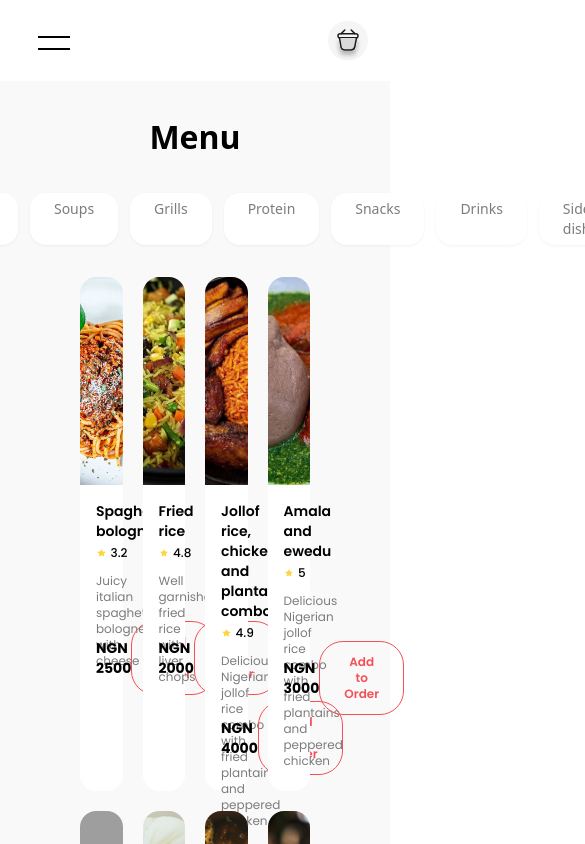
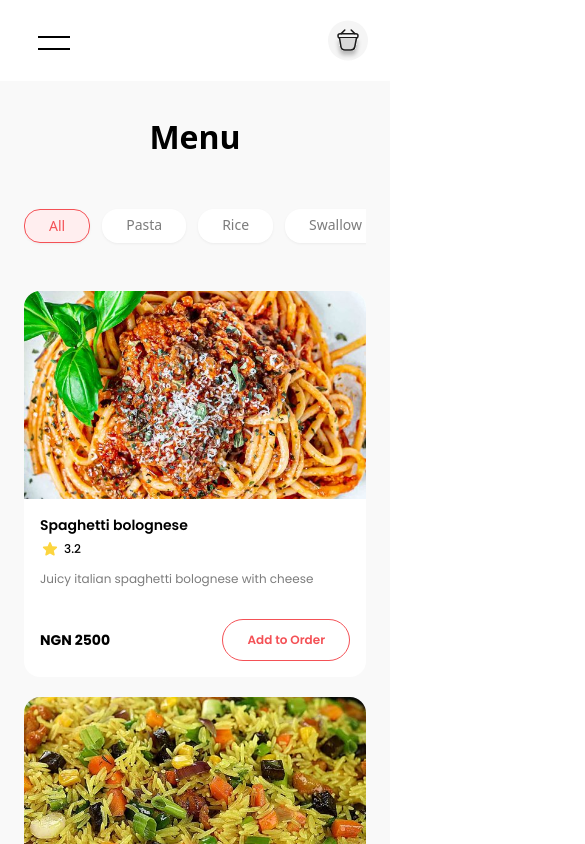
Before and after one commit to Ozyugoo/consuBite, a React (Vite) app: page /menu in a window 390 px wide. Shown: the top 844 px of the page, 585 px wide, since content can reach past the window. Built offline with nearby package versions, Linux system fonts and the light colour scheme; no server answers; grey boxes are pictures that could not be loaded.

Commit message:
feat - add responsiveness to menu page and meal filters

```diff
--- a/src/pages/menu/MealFilters.jsx
+++ b/src/pages/menu/MealFilters.jsx
@@ -23,7 +23,8 @@ function MealFilters({ onCategoryChange }) {
   }
 
   return (
-    <div className="flex flex-row gap-3 ">
+    <div className="w-full overflow-x-scroll scroll-p-2 lg:px-20 md:px-20 sm:px-4 ">
+      <div className="flex flex-row gap-3 whitespace-nowrap lg:justify-center md:justify-start sm:justify-start py-4">
         {categories.map((category) => (
           <div
             key={category}
@@ -38,6 +39,7 @@ function MealFilters({ onCategoryChange }) {
           </div>
         ))}
       </div>
+    </div>
   );
 }
 
--- a/src/pages/menu/Menu.jsx
+++ b/src/pages/menu/Menu.jsx
@@ -15,10 +15,10 @@ function Menu() {
   }
   return (
     <>
-      <div className="bg-custom-light h-full w-full px-20 py-8 flex flex-col gap-8 items-center">
+      <div className="bg-custom-light h-full w-screen px-20 py-8 flex flex-col gap-8 items-center lg:px-20 md:px-20 px-6">
         <div className="text-[32px] font-bold">Menu</div>
         <MealFilters onCategoryChange={handleCategoryChange} />
-        <div className="grid grid-cols-4 gap-5 font-poppins">
+        <div className=" grid sm:grid-cols-2 md:grid-cols-3 lg:grid-cols-4 gap-5 font-poppins">
           {filteredMeals.map((meals) => (
             <MealContainer mealObject={meals} key={meals.id} />
           ))}
```
Lines whose indentation alone changed are shown as unchanged.
